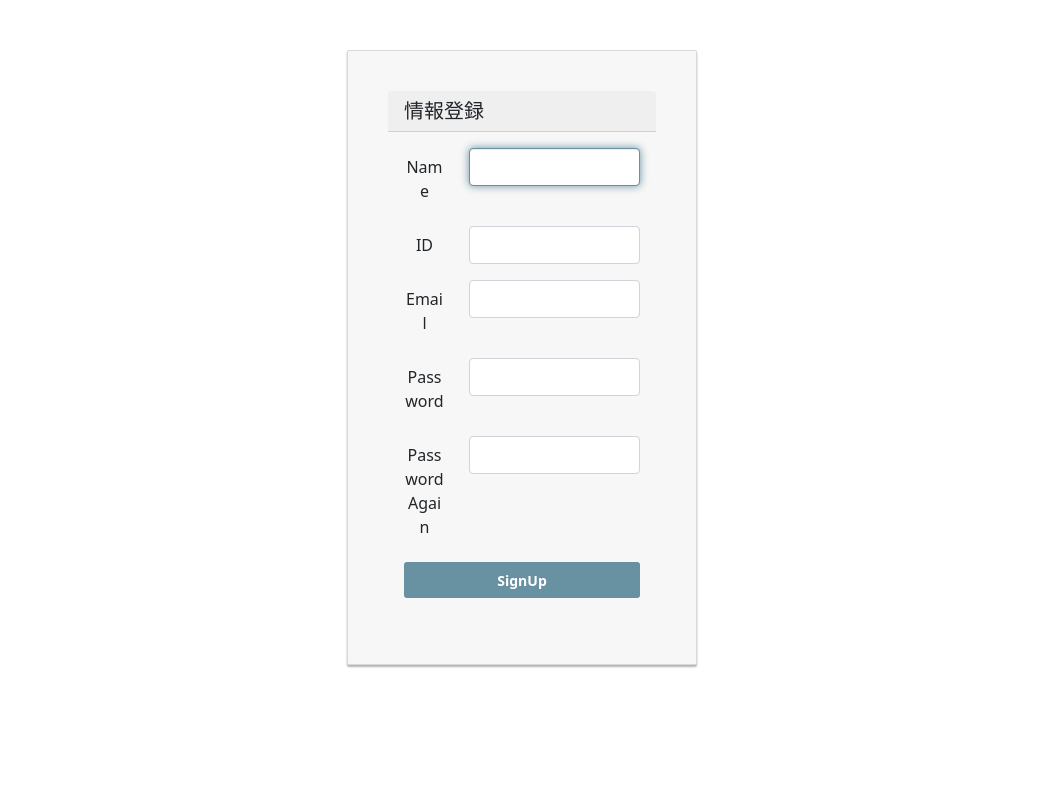
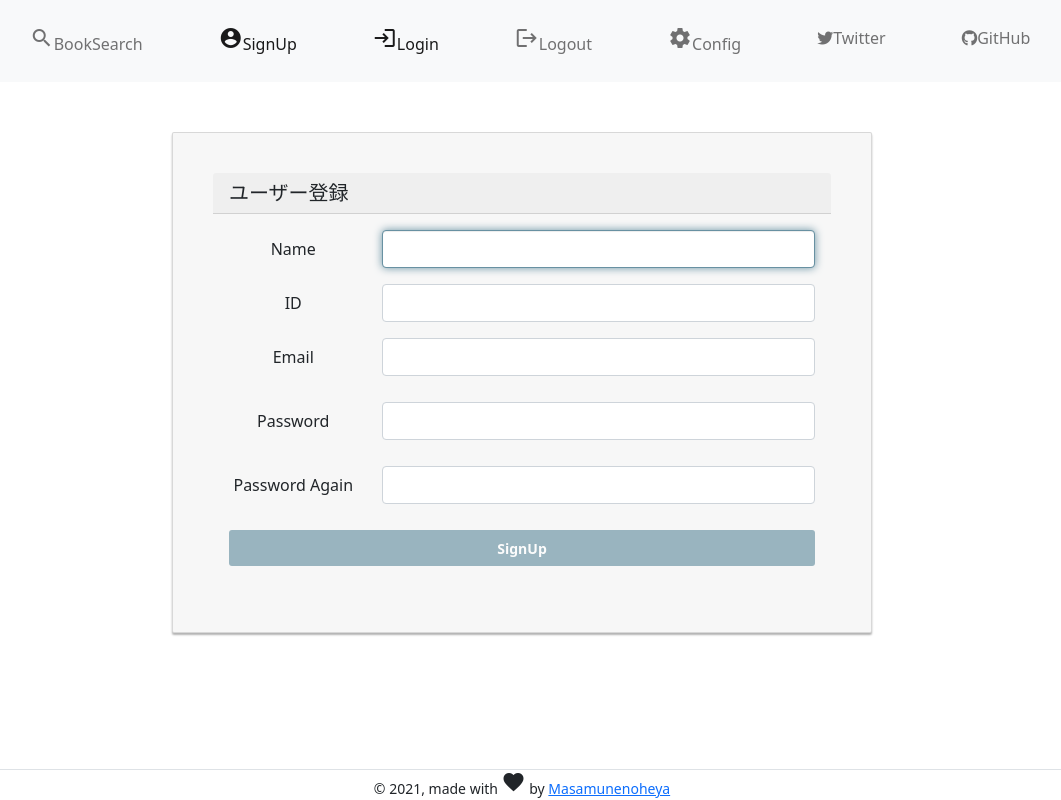
Before and after one commit to msamunetogetoge/BookRecommendationApp, a Django app: template App/Login/templates/signup.html in a window 1280 px wide. Shown: the whole page, without its empty margins (118-1179 px from the left). Run offline with Django 3.2, Linux system fonts and the light colour scheme; the template is opened without the code that fills it, so the values that code supplies are empty; some libraries are stand-ins or nearby versions.

Commit message:
細かい所直し レイアウトの調整や、ユーザー登録後はログイン画面に戻す、navbarの調整など

```diff
--- a/App/Books/views.py
+++ b/App/Books/views.py
@@ -16,7 +16,6 @@ def book_search(request):
     """
     Booksのindex page
     """
-    print(f"user={request.user}")
     if request.method=="POST":
         datas = search_from_params(auth=request.POST["auth"], title=request.POST["title"])
         result ={"datas":datas,"params": GoogleBooksStrs}
@@ -52,7 +51,6 @@ def detail(request):
 
         search_result = search_from_params(auth=author)
         data ={"data":result, "search_result": search_result}
-        print(data)
         return render(request, "detail.html", data)
     else:
         return render(request, "book_search.html")
--- a/App/Login/templates/base.html
+++ b/App/Login/templates/base.html
@@ -25,24 +25,29 @@
 <body class="sidebar-collapse">
     <nav class="navbar navbar-expand-lg navbar-light bg-light">
         <div class="container-fluid">
-            <a class="navbar-brand" href="#">{% block page_title%}{% endblock %}</a>
+            <p class="navbar-brand" href="#">{% block page_title%}{% endblock %}</p>
             <button class="navbar-toggler" type="button" data-bs-toggle="collapse"
                 data-bs-target="#navbarSupportedContent" aria-controls="navbarSupportedContent" aria-expanded="false"
                 aria-label="Toggle navigation">
                 <span class="navbar-toggler-icon"></span>
             </button>
-            <div class="collapse navbar-collapse justify-content-end" id="navbarSupportedContent">
+            <div class="collapse navbar-collapse justify-content-center" id="navbarSupportedContent">
                 <ul class="navbar-nav mb-2 mb-lg-0">
-                    <li class="nav-item">
-                        <a class="nav-link active" aria-current="page" href="{% url 'Login:index'%}">
-                            <i class="material-icons">home</i>Login
-                        </a>
-                    </li>
                     <li class="nav-item">
                         <a class="nav-link" href="{% url 'Books:book_search'%}">
                             <span class="material-icons">
                                 search
                             </span>BookSearch
+                        </a>
+                    </li>
+                    <li class="nav-item">
+                        <a class="nav-link active" aria-current="page" href="{% url 'Login:signup'%}">
+                            <i class="material-icons">account_circle</i>SignUp
+                        </a>
+                    </li>
+                    <li class="nav-item">
+                        <a class="nav-link active" aria-current="page" href="{% url 'Login:index'%}">
+                            <i class="material-icons">login</i>Login
                         </a>
                     </li>
                     <li class="nav-item">
@@ -52,7 +57,7 @@
                     </li>
                     <li class="nav-item">
                         <a class="nav-link" href="{% url 'Login:config'%}">
-                            <i class="material-icons">settings</i>UserConfig
+                            <i class="material-icons">settings</i>Config
                         </a>
                     </li>
 
--- a/App/Login/templates/change_password.html
+++ b/App/Login/templates/change_password.html
@@ -39,7 +39,7 @@
                         </div>
                     </div>
                     <div class="card-text row mb-3" style="display: none;" id="password_again">
-                        <label class="col-sm-3 col-form-label" for="pass_textbox">Password Again</label>
+                        <label class="col-sm-3 col-form-label" for="pass_textbox_again">Password Again</label>
                         <div class="col-sm-9">
                             <input id="pass_textbox_again" class="form-control" type="password" required autofocus>
                             <div class="valid-feedback">O.K.</div>
--- a/App/Login/templates/config.html
+++ b/App/Login/templates/config.html
@@ -1,6 +1,7 @@
 {% extends 'base.html' %}
 {% load static %}
 {% block styles %}
+<link rel="stylesheet" type="text/css" href="{% static 'css/Login/base.css' %}">
 <link rel="stylesheet" type="text/css" href="{% static 'css/Login/config.css' %}">
 <!-- <style>
 
--- a/App/Login/templates/index.html
+++ b/App/Login/templates/index.html
@@ -18,7 +18,7 @@
                         name="password"></p>
                 <p class="card-text"><a href="{% url 'Login:change_password' %}">パスワードをお忘れの場合</a></p>
                 <button class="btn btn-lg btn-primary btn-block btn-signin" type="submit">Login</button>
-                <p class="err_msg">{{msg}}</p>
+                <p class="err_msg">{{msg|linebreaksbr}}</p>
         </div>
         </form>
     </div>
--- a/App/Login/templates/signup.html
+++ b/App/Login/templates/signup.html
@@ -1,25 +1,15 @@
-<!DOCTYPE html>
-<html lang="ja">
-
-<head>
-    <meta charset="utf-8" />
-    <meta http-equiv="X-UA-Compatible" content="IE=edge,chrome=1" />
-    <!--     Fonts and icons     -->
-    <link href="https://fonts.googleapis.com/icon?family=Material+Icons" rel="stylesheet">
-    <!-- bootstrap -->
-    <link href="https://cdn.jsdelivr.net/npm/bootstrap@5.0.0-beta1/dist/css/bootstrap.min.css" rel="stylesheet"
-        integrity="sha384-giJF6kkoqNQ00vy+HMDP7azOuL0xtbfIcaT9wjKHr8RbDVddVHyTfAAsrekwKmP1" crossorigin="anonymous">
+{% extends 'base.html' %}
 {% load static %}
+{% block styles %}
 <link rel="stylesheet" type="text/css" href="{% static 'css/Login/base.css' %}">
 <link rel="stylesheet" type="text/css" href="{% static 'css/Login/signup.css' %}">
+{% endblock %}
 
-</head>
-
-<body class="landing-page sidebar-collapse">
+{% block contents %}
 
 <div class="container">
     <div class="card card-container mb-6">
-            <h5 class="card-header">情報登録</h5>
+        <h5 class="card-header">ユーザー登録</h5>
         <div class="card-body">
             <form action="{% url 'Login:signup'%}" method="post" class="text-center form-signin form-group">
                 {% csrf_token %}
@@ -49,13 +39,16 @@
                     </div>
                 </div>
                 <div class="card-text row mb-3">
-                        <label class="col-sm-3 col-form-label" for="pass_textbox">Password Again</label>
+                    <label class="col-sm-3 col-form-label" for="pass_textbox_again">Password Again</label>
                     <div class="col-sm-9">
-                            <input id="pass_textbox" class="form-control" type="password" required autofocus
-                                name="password">
+                        <input id="pass_textbox_again" class="form-control" type="password" required autofocus
+                            name="password_again">
+                        <div class="valid-feedback">O.K.</div>
+                        <div class="invalid-feedback">入力されたパスワードが一致しません。</div>
                     </div>
                 </div>
-                    <button class="btn btn-lg btn-primary btn-block btn-signin" type="submit">SignUp</button>
+                <button class="btn btn-lg btn-primary btn-block btn-signin" type="submit" id="signup_button"
+                    onclick="check_password_confirm('pass_textbox_again', 'signup_button');">SignUp</button>
                 <div class="err_msg">
                     {{msg}}
                 </div>
@@ -63,15 +56,53 @@
         </div>
     </div>
 </div>
+{% endblock %}
 
+{% block scripts %}
+<script>
+    // 最初は何も入力されていないのでボタンを使用不可にする
+    check_password_confirm("pass_textbox_again", "signup_button");
+    // passwordとpassword_againが一致しているかの判定
+    var elm_pass = $('#pass_textbox');
+    var elm_confirm = $('#pass_textbox_again');
 
-    <!-- js plugin -->
-    <script src="https://cdn.jsdelivr.net/npm/@popperjs/core@2.5.4/dist/umd/popper.min.js"
-        integrity="sha384-q2kxQ16AaE6UbzuKqyBE9/u/KzioAlnx2maXQHiDX9d4/zp8Ok3f+M7DPm+Ib6IU"
-        crossorigin="anonymous"></script>
-    <script src="https://cdn.jsdelivr.net/npm/bootstrap@5.0.0-beta1/dist/js/bootstrap.min.js"
-        integrity="sha384-pQQkAEnwaBkjpqZ8RU1fF1AKtTcHJwFl3pblpTlHXybJjHpMYo79HY3hIi4NKxyj"
-        crossorigin="anonymous"></script>
-</body>
-
-</html>
+    // 一回目のパスワードからフォーカスが外れたら確認パスワードにフォーカスする
+    elm_pass.on('blur', function () {
+        if (elm_pass.val() != elm_confirm.val()) {
+            elm_confirm.focus();
+        }
+    });
+    //確認パスワード入力のフォーカスを失ったとき（Blur）のイベントリスナー
+    elm_confirm.on('blur', function () {
+        // ok
+        if (elm_pass.val() === "" && elm_confirm.val() === "") {
+            elm_confirm.removeClass("is-invalid");
+            elm_pass.removeClass("is-invalid");
+            elm_confirm.removeClass("is-valid");
+            elm_pass.removeClass("is-valid");
+        }
+        else if (elm_pass.val() === elm_confirm.val()) {
+            elm_confirm.removeClass("is-invalid");
+            elm_confirm.addClass("is-valid");
+        }
+        // nvalid
+        else {
+            elm_confirm.removeClass("is-valid");
+            elm_confirm.addClass("is-invalid");
+        }
+        check_password_confirm("pass_textbox_again", "signup_button");
+    });
+    // パスワードの一致が確認できるまではパスワード変更ボタンは使えなくする
+    function check_password_confirm(pass_textbox_again, password_button) {
+        if ($("#" + pass_textbox_again).val() === "") {
+            $("#" + password_button).prop("disabled", true);
+        }
+        else if ($("#" + pass_textbox_again).hasClass("is-valid")) {
+            $("#" + password_button).prop("disabled", false);
+        }
+        else {
+            $("#" + password_button).prop("disabled", true);
+        }
+    }
+</script>
+{% endblock %}
--- a/App/static/css/Login/base.css
+++ b/App/static/css/Login/base.css
@@ -1,3 +1,7 @@
+.nav-item {
+    padding:10px 30px 10px;
+}
+
 .err_msg {
     color: red;
 }
--- a/App/static/css/Login/signup.css
+++ b/App/static/css/Login/signup.css
@@ -0,0 +1,4 @@
+.card-container.card {
+    max-width: 700px;
+    padding: 40px 40px;
+}
```
Also changed, not shown: App/Books/templates/book_search.html (+8 -7 lines), App/Login/views.py (+6 -5 lines), App/static/css/Books/book_search.css (+24 -0 lines). Lines whose indentation alone changed are shown as unchanged.
